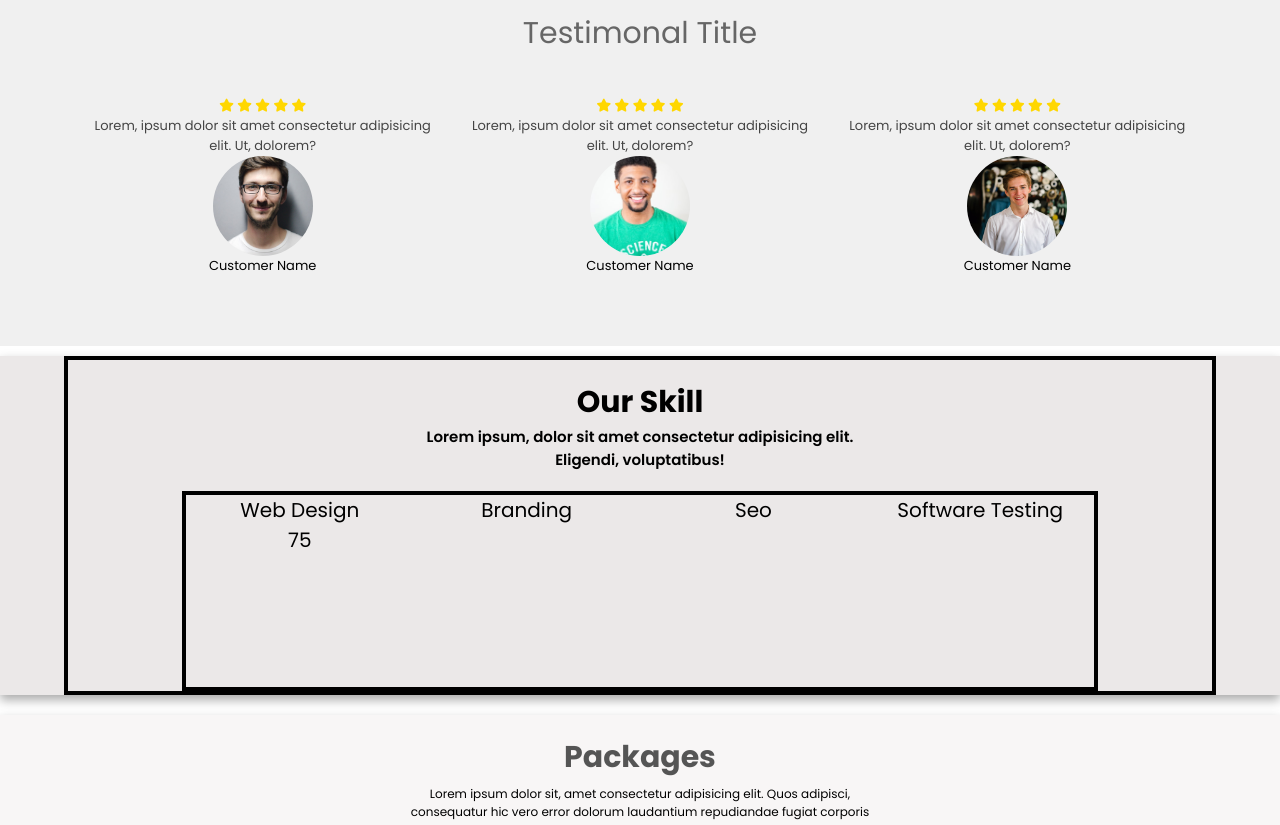
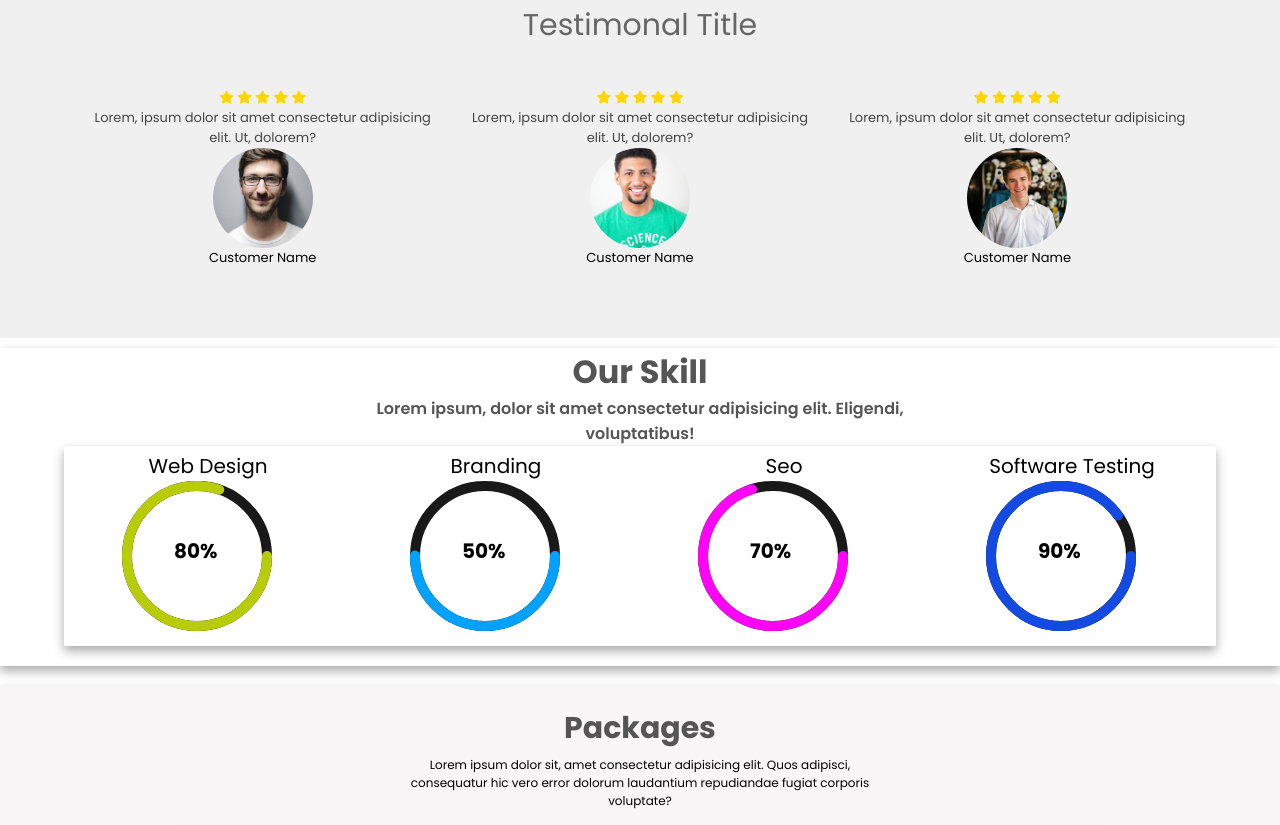
Before and after one commit to mumtazmaqsood/design-myweb, a plain HTML site: page index.html in a window 1280 px wide. Shown: the part 3066-3891 px from the top of the page. Drawn offline with Linux system fonts and the light colour scheme.

Commit message:
skills section completed

```diff
--- a/index.html
+++ b/index.html
@@ -53,7 +53,7 @@
                 <li><a href="#portfilio">Portfolio</a></li>
                 <li><a href="#process">Process</a></li>
                 <li><a href="#testimonals">Reviews</a></li>
-                <li><a href="#services">Our Skills</a></li>
+                <li><a href="#skills">Our Skills</a></li>
                 <li><a href="#packages">Packages</a></li>
                 <li><a href="#contact">Contact us</a></li>
             </ul>
@@ -67,7 +67,7 @@
         <div class="showcase-container">
             <h1 class="main-title">We are Experts</h1>
             <p>Lorem ipsum dolor sit amet, consectetur adipisicing elit. Maxime, iste!</p>
-            <a href="#" class="btn btn-primary">Read more</a>
+            <a href="#services" class="btn btn-primary">Read more</a>
         </div>
     </section>
 
@@ -130,7 +130,7 @@
                     doloremque nihil nobis nulla corporis suscipit consequuntur! Ullam doloremque porro repellendus
                     atque ex
                     quos magni nostrum doloribus. Sit illum omnis fugiat tempora, molestiae distinctio reiciendis.</p>
-                <a href="#" class="btn btn-primary">Read more</a>
+                <a href="#services" class="btn btn-primary">Read more</a>
             </div>
             <div class="about-img">
                 <img src="./images/header.jpg" alt="">
@@ -390,22 +390,46 @@
 
 
     <!--code copy from  https://codepen.io/kyledws/pen/Gvelt  -->
-    <section id="services">
-        <div class="services-wrapper container">
-            <div class="services-content">
-                <h1>Our Skill</h1>
-                <p class="para">Lorem ipsum, dolor sit amet consectetur adipisicing elit. Eligendi, voluptatibus!</p>
+    <section id="skills">
+        <div class="skill-wrapper container">
+            <div class="skill-content">
+                <h1 class="lg-heading text-gray">Our Skill</h1>
+                <p class="para text-gray">Lorem ipsum, dolor sit amet consectetur adipisicing elit. Eligendi, voluptatibus!</p>
             </div>
-            <div class="services-chart">
-                <div class="web-design chart">
+            <div class="skill-chart">
+                <div class="web-design chart ">
                     Web Design
-                    <div class="progress-circle progress-75">
-                        <span>75</span>
-                    </div>
+                    <!-- for circle code  -->
+                              <svg>
+                                <circle cx="70" cy="70" r="70"></circle>
+                                <circle cx="70" cy="70" r="70"></circle>
+                              </svg>
+                              <h2 class="md-heading">80<span>%</span></h2>
+                      </div>
+                <!-- end circle code -->
+                <div class="branding chart">
+                    Branding
+                    <svg>
+                        <circle cx="70" cy="70" r="70"></circle>
+                        <circle cx="70" cy="70" r="70"></circle>
+                      </svg>
+                      <h2 class="md-heading">50<span>%</span></h2>
+
                 </div>
-                <div class="branding chart">Branding</div>
-                <div class="seo chart">Seo </div>
-                <div class="testing chart">Software Testing</div>
+                <div class="seo chart">Seo
+                    <svg>
+                        <circle cx="70" cy="70" r="70"></circle>
+                        <circle cx="70" cy="70" r="70"></circle>
+                      </svg>
+                      <h2 class="md-heading">70<span>%</span></h2>
+                </div>
+                <div class="testing chart">Software Testing
+                    <svg>
+                        <circle cx="70" cy="70" r="70"></circle>
+                        <circle cx="70" cy="70" r="70"></circle>
+                      </svg>
+                      <h2 class="md-heading">90<span>%</span></h2>
+                </div>
 
             </div>
         </div>
@@ -541,9 +565,9 @@
 
             <div class="footer-services footer-item">
                 <h2>Contact</h2>
-                <i class="fas fa-phone fa-1x"> 004571420000</i>
-                <i class="fas fa-phone fa-1x"> 009171425482</i>
-                <i class="fas fa-envelope">info@designmyweb.com</i>
+                <i class="fas fa-phone fa-1x"> &nbsp; 004571420000</i>
+                <i class="fas fa-phone fa-1x"> &nbsp; 009171425482</i>
+                <i class="fas fa-envelope"> &nbsp; info@designmyweb.com</i>
                 <div class="social-media-footer">
                     <i class="fab fa-facebook-f fa-1x"> </i>
                     <i class="fab fa-twitter fa-1x"></i>
--- a/style.css
+++ b/style.css
@@ -738,47 +738,106 @@ background: #e9e2e2;
     /* ###################### End Testimonal Section ##################################### */
 
 
+    /* ###################### Skill Section ##################################### */
 
-    .services-wrapper {
+      #skills {
+        margin-top: 1rem;
+        margin-bottom: 2rem;
+        background: #ffffff;
+        /* border: 2px solid black; */
+        box-shadow: 0px 5px 10px 0px #aaaaaa;
+
+    }
+
+    .skill-wrapper {
         display: flex;
         flex-direction: column;
-        border: 4px solid black;
+        justify-content: center;
+        align-items: center;
+        /* border: 4px solid black; */
 
 
     }
-    .services-chart {
+    .skill-chart {
         display: flex;
-        justify-content: space-around;
-        border: 4px solid black;
-        width: 80%;
+        /* justify-content: space-between; */
+        /* border: 4px solid black; */
+        width: 100%;
         height: 200px;
+        box-shadow: 0px 5px 10px 0px #aaaaaa;
+        margin-bottom: 2rem;
+        /* position: relative; */
     }
 
-    .services-chart .chart {
+    .skill-chart .chart {
+        display: flex;
+        flex-direction: column;
+        justify-content: center;
+        align-items: center;
         font-size: 2rem;
-        /* border: 2px solid red; */
         width: 100%;
         text-align: center;
         margin-bottom: 1rem;
+        /* border: 2px solid red; */
+        position: relative;
     }
-    /* .services-chart .chart .circle {
-        width: 100px;
-        height:100px;
-        border: 2px solid red;
-        border-radius: 50%;
-        background: black;
-        margin: 0 auto;
-    } */
+    .chart h2 {
+        position: absolute;
+        top:9rem;
+        left:11rem;
 
-    /* new code  */
-    .percent1,  svg, .circle {
-        width: 100px;
-        height: 100px;
     }
-    /* end code */
+
+    .skill-content {
+        text-align: center;
+        width: 50%;
+    }
+
+    /* For circles  https://www.cssscript.com/circle-progress-indicator-svg/*/
+    svg {
+        width: 60%;;
+        height: 150px;
+        z-index: 1000;
+      }
+
+      svg circle
+      {
+        fill: none;
+        stroke: #191919;
+        stroke-width: 10;
+        stroke-linecap: round;
+        transform: translate(5px, 5px);
+      }
+
+      /* this is for upper bar 90% */
+      svg circle:nth-child(2) {
+        stroke-dasharray: 440;
+        stroke-dashoffset: 440;
+      }
+
+      .chart:nth-child(1) svg circle:nth-child(2) {
+        stroke-dashoffset: calc(440 - (440 * 80) / 100);
+        stroke: #b9cc0a;
+      }
+
+      .chart:nth-child(2) svg circle:nth-child(2) {
+        stroke-dashoffset: calc(440 - (440 * 50) / 100);
+        stroke: #00a1ff;
+      }
+
+      .chart:nth-child(3) svg circle:nth-child(2) {
+        stroke-dashoffset: calc(440 - (440 * 70) / 100);
+        stroke: #ff04f7;
+      }
+      .chart:nth-child(4) svg circle:nth-child(2) {
+        stroke-dashoffset: calc(440 - (440 * 90) / 100);
+        stroke: #134ae2;
+      }
+
+/* End Circle */
 
 
-    /* end our services */
+/* ###################### End Skill Section ##################################### */
 
 /* ###################### Packages Section ##################################### */
 #packages {
@@ -793,17 +852,16 @@ background: #e9e2e2;
     flex-direction: column;
     justify-content: center;
     align-items: center;
-    max-width: 100%;
+
 }
 
 .packages-deal {
     display: flex;
-    justify-content: space-between;
+    justify-content: space-around;
     /* border: 2px solid black; */
     margin-bottom: 2rem;
     box-shadow: 0px 5px 10px 0px #aaaaaa;
-
-
+    width: 80%;
 
 }
 .deal h2 {
@@ -834,27 +892,7 @@ background: #e9e2e2;
     margin: 2rem;
     /* width: 100%; */
     transition: transform 2s ease-in-out;
-    /* animation: motion 6s ease-in-out 0.5s infinite; */
 }
-
-
-/* @keyframes motion {
-    0% {
-        transform: scale(0);
-    }
-    25% {
-        transform: scale(1.2);
-    }
-    50% {
-        transform: scale(1.5);
-    }
-    75% {
-        transform: scale(1.2);
-    }
-    100% {
-        transform: scale(0);
-    }
-} */
 
 .packages-deal .deal:hover{
     transform: scale(1.5);
@@ -990,6 +1028,10 @@ section #contact
     }
     .social-media-footer i {
         font-size: 2rem;
+        color:#d3afb2;
+    }
+    .footer-item i {
+
     }
 
     /* .footer-item::after {
```
Also changed, not shown: chart.html (deleted, +0 -12 lines).
